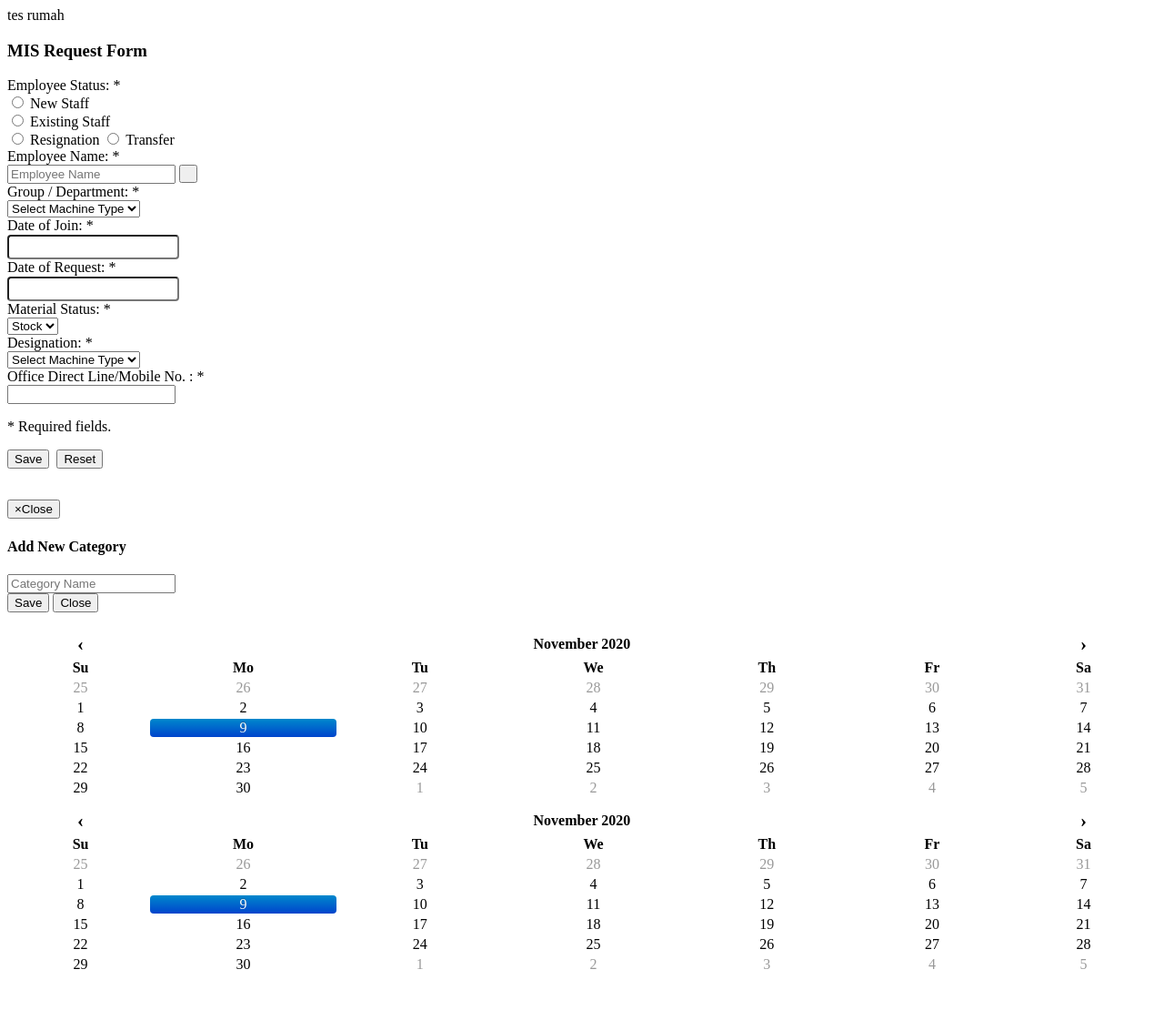
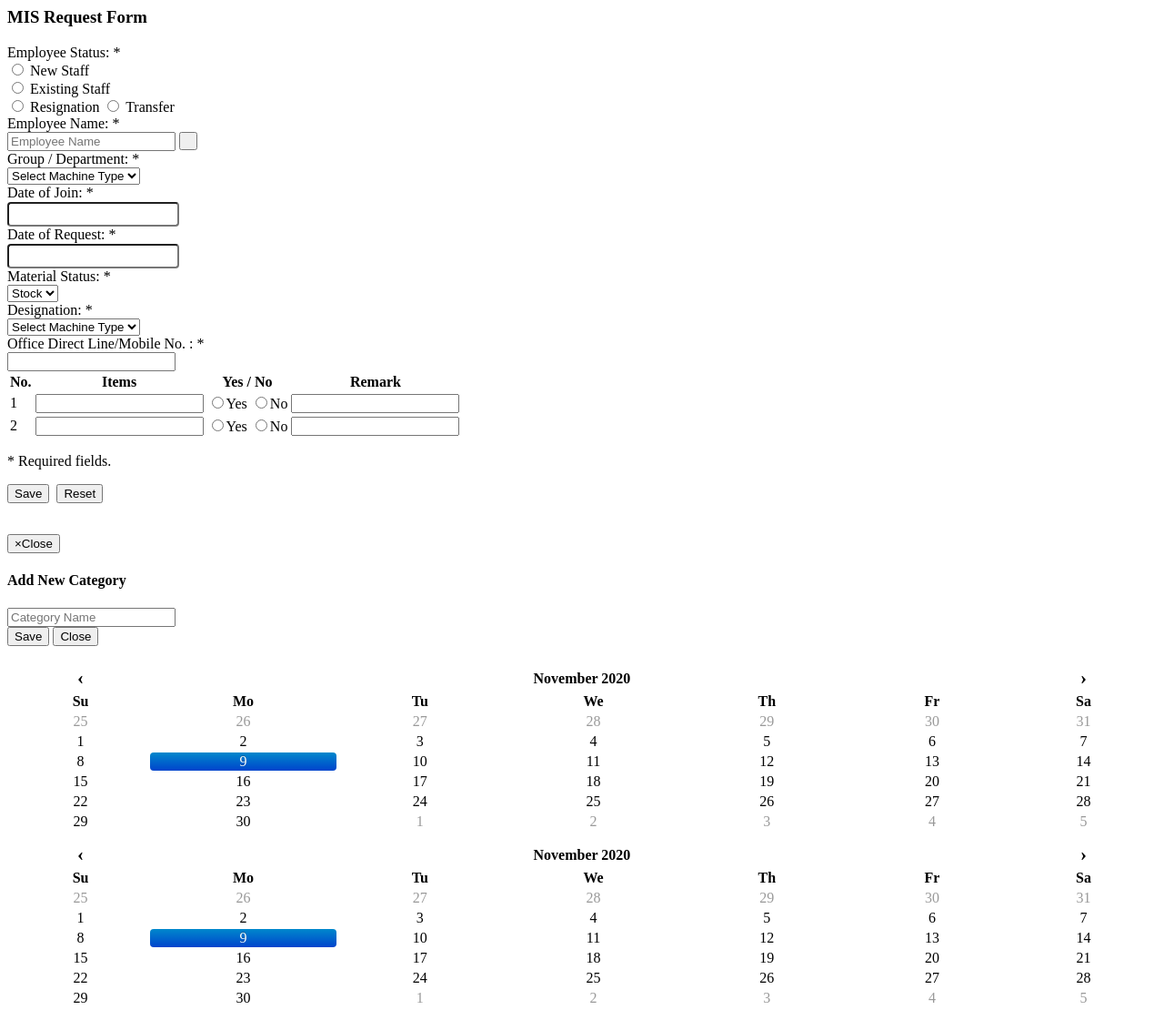
Before and after one commit to rabunjauh/mis_inventory, a CodeIgniter app: the page made by application/views/forms/form_request_items.php in a window 1280 px wide. Shown: the whole page at 91% size. Before the commit the page ends 1065 px from the top, so only its background shows below. Run offline with CodeIgniter, Linux system fonts and the light colour scheme; data that the repository does not hold is empty.

Commit message:
form_request_items.php(progress)

```diff
--- a/application/views/forms/form_request_items.php
+++ b/application/views/forms/form_request_items.php
@@ -1,4 +1,3 @@
-tes rumah
 <script src="<?php echo prefix_url;?>assets/js/jquery.js" type="text/javascript"></script>
 <script src="<?php echo prefix_url;?>assets/js/jquery.js" type="text/javascript"></script>
 <script src="<?php echo prefix_url;?>assets/js/bootstrap-datepicker.js" type="text/javascript"></script>
@@ -82,13 +81,13 @@ tes rumah
             <div class="form-group">
                 <label for="lbl_employee_status" class="col-sm-2 hidden-xs control-label col-xs-offset-1 col-xs-2">Employee Status: *</label>
                 <div class="col-sm-8 col-xs-12">
-                    <input type="radio" id="radio_employee_status" name="radio_employee_status[]" value="male">
+                    <input type="radio" id="radio_employee_status" name="radio_employee_status" value="1">
                     <label for="male">New Staff</label><br>
-                    <input type="radio" id="radio_employee_status" name="radio_employee_status[]" value="female">
+                    <input type="radio" id="radio_employee_status" name="radio_employee_status" value="2">
                     <label for="female">Existing Staff</label><br>
-                    <input type="radio" id="radio_employee_status" name="radio_employee_status[]" value="other">
+                    <input type="radio" id="radio_employee_status" name="radio_employee_status" value="3">
                     <label for="other">Resignation</label>
-                    <input type="radio" id="radio_employee_status" name="radio_employee_status[]" value="other">
+                    <input type="radio" id="radio_employee_status" name="radio_employee_status" value="4">
                     <label for="other">Transfer</label>
                 </div>
             </div>
@@ -146,7 +145,40 @@ tes rumah
                   <input type="text" name="txt_phone" id="txt_phone" class="form-control">
                 </div>
             </div>
-
+            <table class="table table-bordered table-striped" id="softwareTable">
+              <thead>
+                <tr>
+                  <th>No.</th>
+                  <th>Items</th>
+                  <th>Yes / No</th>
+                  <th>Remark</th>
+                </tr>
+              </thead>
+              <tbody id="item_area">
+                <tr>
+                    <td class="numberRow-requestDetails"> </td>
+                    <td> <input type="text" name="software[]" class="form-control"> </td>
+                    <td>
+                      <input type="radio" id="radio_yes" name="radio_option" value="1"><label for="radio_option">Yes</label>
+                      <input type="radio" id="radio_no" name="radio_option" value="1"><label for="radio_option">No</label>
+                    </td>
+                    <td>
+                      <input type="text" name="textComputerRemark" class="form-control">
+                    </td>
+                </tr>
+                <tr>
+                    <td class="numberRow-requestDetails"> </td>
+                    <td> <input type="text" name="software[]" class="form-control"> </td>
+                    <td>
+                      <input type="radio" id="radio_yes" name="radio_option" value="1"><label for="radio_option">Yes</label>
+                      <input type="radio" id="radio_no" name="radio_option" value="1"><label for="radio_option">No</label>
+                    </td>
+                    <td>
+                      <input type="text" name="textComputerRemark" class="form-control">
+                    </td>
+                </tr>
+              </tbody>
+            </table>
             <!--  -->
             <div class="form-group">
                 <label class="col-xs-offset-1 col-sm-offset-3">
@@ -188,11 +220,19 @@ tes rumah
 </div>
 
 <script>
-// $('.stock').hide();
+$(document).ready(function(){
+  // $('.stock').hide();
 // $('.calibration').hide();
 // $('.maintanance').hide();
 // $('.warranty').hide();
-
+reNumber('requestDetails');
+function reNumber(table) {
+	var i = 1;
+	$(".numberRow-"+table).each(function() {
+		$( this ).text( i );
+		i++
+	});
+}
 $('.datepicker').datepicker({
   autoclose : true
 });
@@ -228,4 +268,7 @@ function changeStatus(e,type) {
   }
 }
 
+$()
+});
+
 </script>
```
